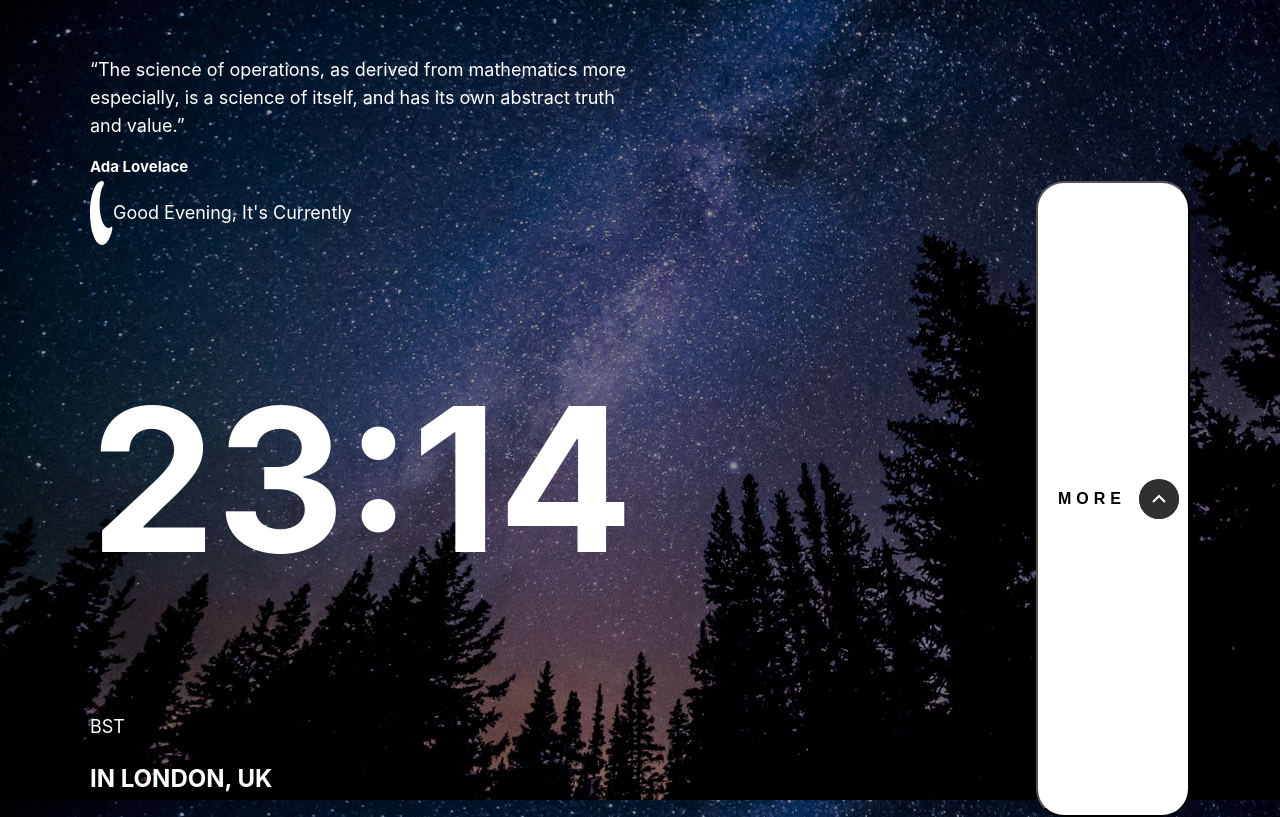
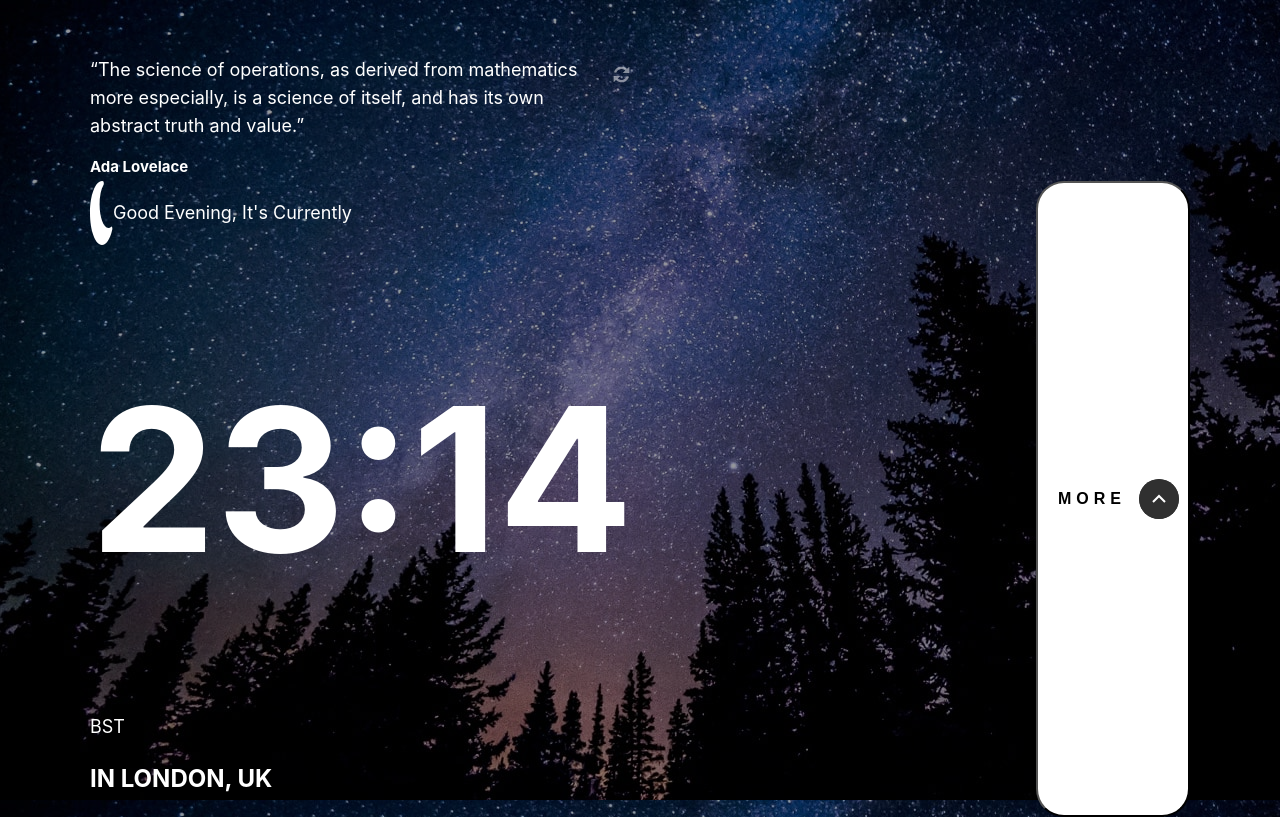
Before and after one commit to pronoia9/pun-manteau, a React (Vite) app: page / in a window 1280 px wide. Built offline with nearby package versions, Linux system fonts and the light colour scheme.

Commit message:
add refresh

```diff
--- a/src/components/Quote.jsx
+++ b/src/components/Quote.jsx
@@ -5,9 +5,12 @@ import { rem } from '../utils';
 export const Quote = () => {
   return (
     <Container>
-      <Text>
-        “The science of operations, as derived from mathematics more especially, is a science of itself, and has its own abstract truth and value.”
-      </Text>
+      <Top>
+        <Text>
+          “The science of operations, as derived from mathematics more especially, is a science of itself, and has its own abstract truth and value.”
+        </Text>
+        <img src='/icons/icon-refresh.svg' />
+      </Top>
       <Author>Ada Lovelace</Author>
     </Container>
   );
@@ -21,6 +24,18 @@ const Container = styled.div`
   gap: ${rem(13)};
 `;
 
+const Top = styled.div`
+  display: flex;
+  flex-direction: row;
+  gap: ${rem(15.67)};
+
+  img {
+    width: 16.67px;
+    height: 16.67px;
+    margin-top: ${rem(10.67)};
+  }
+`;
+
 const Text = styled.h5`
   margin: 0;
   font-weight: normal;
```
